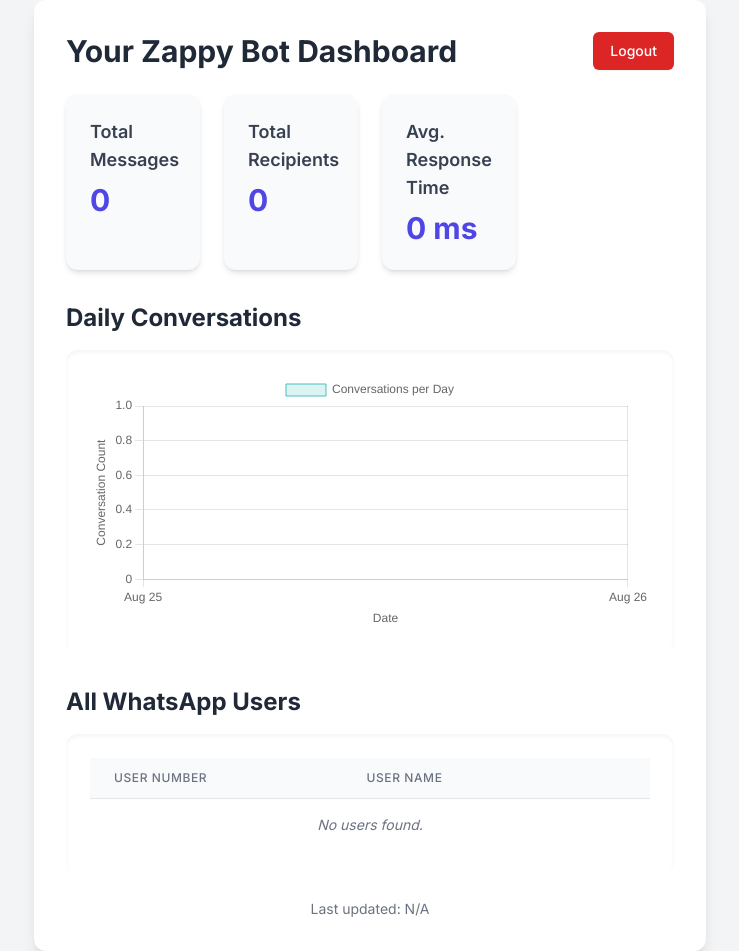
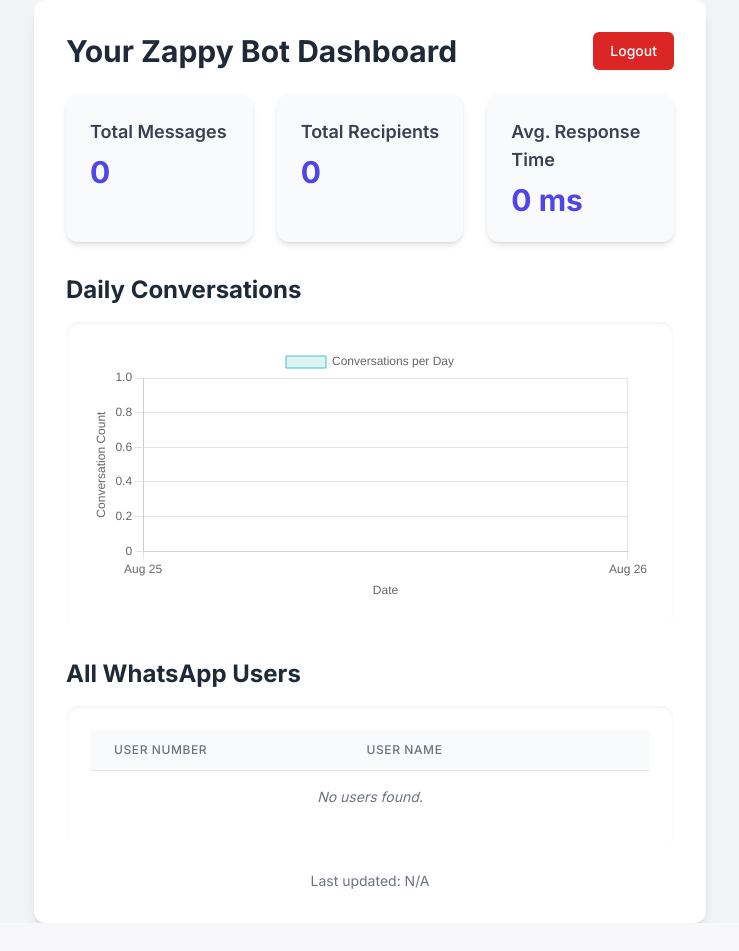
Before and after one commit to Zappies-AI/Zappies-Flask-Dashboard, a Flask app: template templates/dashboard.html in a window 1280 px wide. Shown: the whole page, without its empty margins (270-1009 px from the left). After the commit the page ends 923 px from the top, so only its background shows below. Run offline with Flask 3, Linux system fonts and the light colour scheme; the template is opened without the code that fills it, so the values that code supplies are empty; some libraries are stand-ins or nearby versions.

Commit message:
Update dashboard.html

```diff
--- a/templates/dashboard.html
+++ b/templates/dashboard.html
@@ -17,7 +17,7 @@
 </div>
 {% endif %}
 
-<div class="grid grid-cols-1 sm:grid-cols-2 md:grid-cols-3 lg:grid-cols-4 gap-6">
+<div class="grid grid-cols-1 sm:grid-cols-2 md:grid-cols-3 lg:grid-cols-3 gap-6">
     <!-- Total Messages Card -->
     <div class="bg-gray-50 p-6 rounded-xl shadow-md transition-transform hover:scale-105">
         <h2 class="text-lg font-semibold text-gray-700">Total Messages</h2>
```
